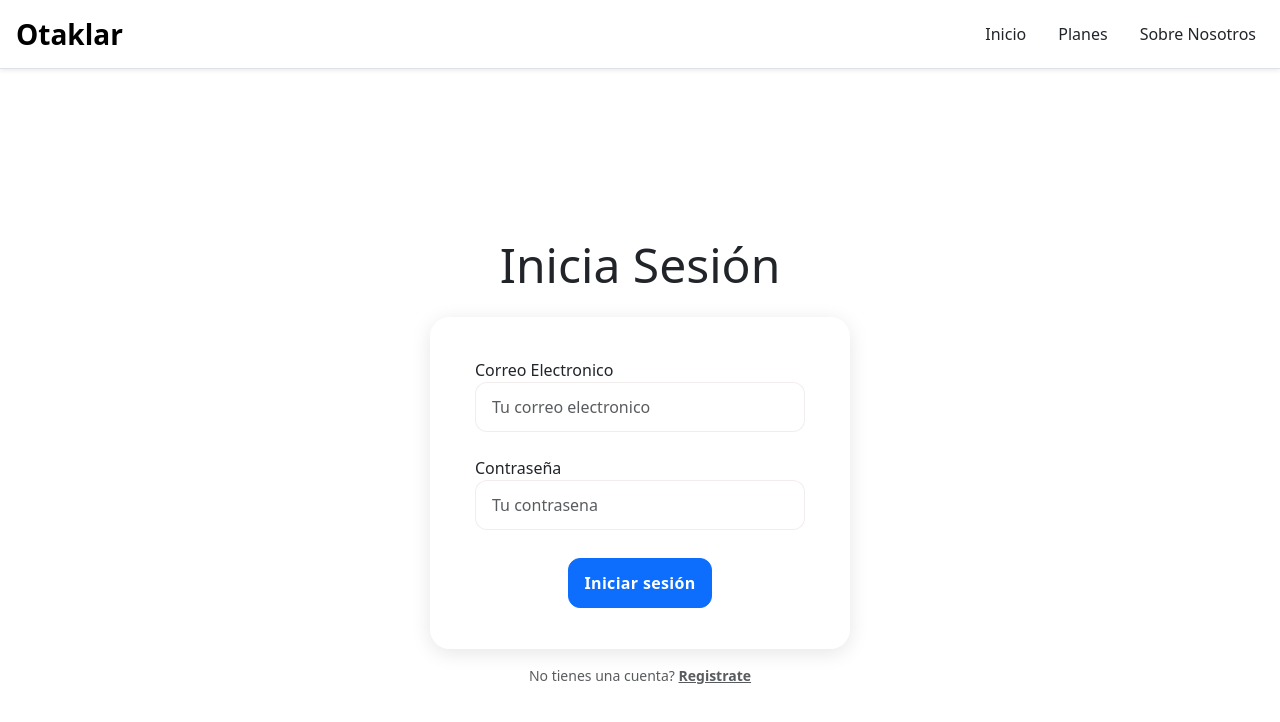
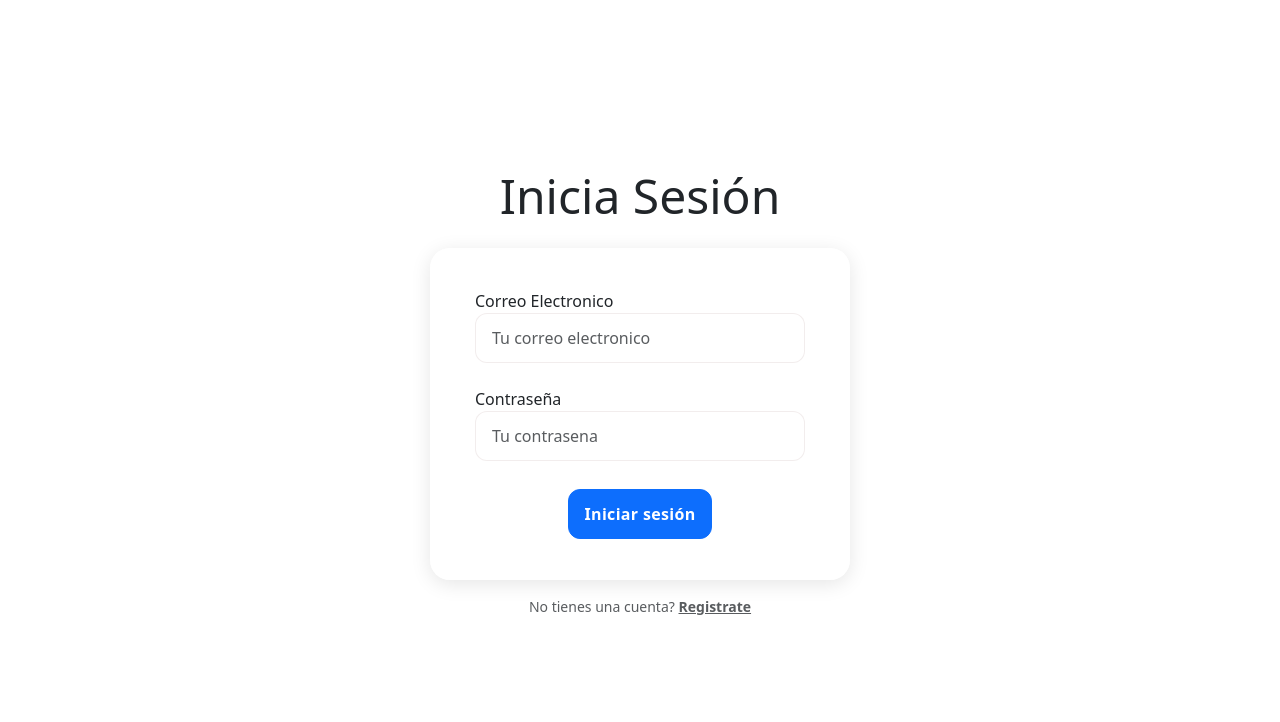
Before and after one commit to InovaDiego/Otaklar, a plain HTML site: page frontend/HTML/login.html in a window 1280 px wide. Drawn offline with nearby package versions, Linux system fonts and the light colour scheme.

Commit message:
Remove navbar from login page
Deleted the navigation bar from login.html to simplify the page layout and focus user attention on the login form.

```diff
--- a/frontend/HTML/login.html
+++ b/frontend/HTML/login.html
@@ -113,14 +113,6 @@ https://cdn.jsdelivr.net/npm/bootstrap@5.3.8/dist/css/bootstrap.min.css
 </head>
 
 <body>
-    <nav class="navbar navbar-expand-md navbar-light bg-white border-bottom shadow-sm px-3">
-        <a class="navbar-brand fw-semibold" style="font-size: 1.75rem;" href="./index.html">Otaklar</a>
-        <div class="my-2 ms-md-auto d-flex gap-3">
-            <a class="nav-link px-2" href="./index.html">Inicio</a>
-            <a class="nav-link px-2" href="./index.html#pricing">Planes</a>
-            <a class="nav-link px-2" href="./index.html#about-us">Sobre Nosotros</a>
-        </div>
-    </nav>
     <section class="register-section py-4 mx-3" id="form">
         <div class="container">
             <div class="row justify-content-center">
```
